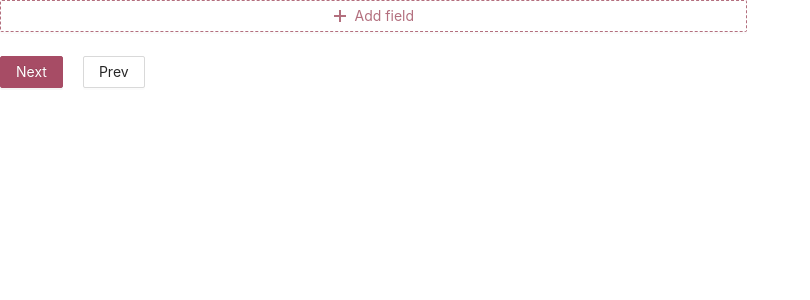
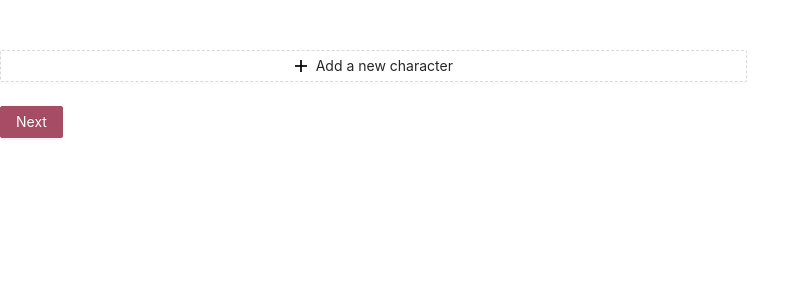
Before and after one commit to CS601-F21/side-project-mialsy, a React (Create React App) app in the folder client/: page /test in a window 1280 px wide. Shown: the top 300 px of the page, without its empty margins (0-810 px from the left). Built offline with nearby package versions, Linux system fonts and the light colour scheme.

Commit message:
refactor

```diff
--- a/client/src/components/Home.js
+++ b/client/src/components/Home.js
@@ -4,15 +4,17 @@ import { Link } from "react-router-dom";
 
 const Home = () => {
     return (
-        <div>
-            <div>Welcome to CoC Game Helper App!</div>
-            <Button>
-                <Link to="/newgame"> Create a game </Link>
-            </Button>
+        <div style={{ margin: 30 }}>
+            <h4>Welcome to CoC Game Helper App!</h4>
+            <div>
+                <Button>
+                    <Link to="/newgame"> Create a game </Link>
+                </Button>
+            </div>
             or
-            <Button>
-                Enter a existing game
-            </Button>
+            <div>
+                Enter a existing game - You will need a link from your friend.
+            </div>
         </div>
     );
 }
--- a/client/src/components/creation/CreateCharacterStep.js
+++ b/client/src/components/creation/CreateCharacterStep.js
@@ -60,7 +60,7 @@ const CreateCharacterStep = (props) => {
                                 fieldKey={[fieldKey, 'hp']}
                                 rules={[{ required: true, message: 'Please input hit point' }]}
                             >
-                                <InputNumber min={0} max={100}/>
+                                <InputNumber min={0} max={100} />
                             </Form.Item>
 
                             <Form.Item
@@ -70,7 +70,7 @@ const CreateCharacterStep = (props) => {
                                 fieldKey={[fieldKey, 'mp']}
                                 rules={[{ required: true, message: 'Please input magic point' }]}
                             >
-                                <InputNumber min={0} max={100}/>
+                                <InputNumber min={0} max={100} />
                             </Form.Item>
 
                             <Form.Item
@@ -80,7 +80,7 @@ const CreateCharacterStep = (props) => {
                                 fieldKey={[fieldKey, 'sanity']}
                                 rules={[{ required: true, message: 'Please input sanity' }]}
                             >
-                                <InputNumber min={0} max={100}/>
+                                <InputNumber min={0} max={100} />
                             </Form.Item>
 
                             <Form.Item
@@ -90,7 +90,7 @@ const CreateCharacterStep = (props) => {
                                 fieldKey={[fieldKey, 'luck']}
                                 rules={[{ required: true, message: 'Please input luck' }]}
                             >
-                                <InputNumber min={0} max={100}/>
+                                <InputNumber min={0} max={100} />
                             </Form.Item>
 
                             <Form.Item
@@ -112,7 +112,7 @@ const CreateCharacterStep = (props) => {
                     ))}
                     <Form.Item>
                         <Button type="dashed" onClick={() => add()} block icon={<PlusOutlined />}>
-                            Add field
+                            Add a new character
                         </Button>
                     </Form.Item>
                 </>
@@ -125,7 +125,7 @@ const CreateCharacterStep = (props) => {
         players.map((player) => {
             const sex = player["sex"];
             const name = player["name"];
-            const avatarUrl = (!sex || sex === "other") ?  `https://avatars.dicebear.com/api/pixel-art/${name}.svg` :
+            const avatarUrl = (!sex || sex === "other") ? `https://avatars.dicebear.com/api/pixel-art/${name}.svg` :
                 `https://avatars.dicebear.com/api/${sex}/${name}.svg`;
             player["isKeeper"] = false
             player["occupied"] = false
@@ -142,7 +142,7 @@ const CreateCharacterStep = (props) => {
     }
 
     return (
-        <FormPrototype next={props.next} prev={props.prev} content={content} onFinish={onFinish}/>
+        <FormPrototype next={props.next} prev={props.prev} content={content} onFinish={onFinish} />
     );
 }
 
--- a/client/src/components/creation/CreateGamePage.js
+++ b/client/src/components/creation/CreateGamePage.js
@@ -3,7 +3,7 @@ import React, { useState } from "react";
 import CreateCharacterStep from "./CreateCharacterStep";
 import CreateKeeperStep from "./CreateKeeperStep";
 import InputGameInfoStep from "./InputGameInfoStep";
-import GameLinkStep  from "./GameLinkStep";
+import GameLinkStep from "./GameLinkStep";
 
 const { Step } = Steps;
 
@@ -24,7 +24,7 @@ const CreateGamePage = () => {
             content: <InputGameInfoStep next={next} />,
         }, {
             title: 'Input Your Infomation',
-            content: <CreateKeeperStep next={next} prev={prev}/>,
+            content: <CreateKeeperStep next={next} prev={prev} />,
         }, {
             title: 'Create Characters',
             content: <CreateCharacterStep next={next} prev={prev} />,
@@ -35,10 +35,10 @@ const CreateGamePage = () => {
     ];
 
     return (
-        <div>
+        <div style={{margin: 50}}>
             <Steps current={current}>
                 {steps.map(item => (
-                <Step key={item.title} title={item.title} />
+                    <Step key={item.title} title={item.title} />
                 ))}
             </Steps>
 
--- a/client/src/components/creation/CreateKeeperStep.js
+++ b/client/src/components/creation/CreateKeeperStep.js
@@ -40,7 +40,7 @@ const CreateKeeperStep = (props) => {
     }
 
     return (
-        <FormPrototype next={props.next} prev={props.prev} content={content} onFinish={onFinish}/>
+        <FormPrototype next={props.next} prev={props.prev} content={content} onFinish={onFinish} />
     );
 }
 
--- a/client/src/components/creation/FormPrototype.js
+++ b/client/src/components/creation/FormPrototype.js
@@ -13,7 +13,7 @@ const FormPrototype = (props) => {
     };
 
     return (
-        <div>
+        <div style={{marginTop: 50}}>
             <Form
                 {...formItemLayout}
                 layout="horizontal"
@@ -25,13 +25,9 @@ const FormPrototype = (props) => {
                 <Form.Item
                 >
                     <div>
-                    <Button type="primary" htmlType="submit">
-                        Next
-                    </Button>
-                    {
-                        props.prev &&
-                        <Button style={{marginLeft: 20}} onClick={() => props.prev()}>Prev</Button>
-                    }
+                        <Button type="primary" htmlType="submit">
+                            Next
+                        </Button>
                     </div>
                 </Form.Item>
 
--- a/client/src/components/creation/GameLinkStep.js
+++ b/client/src/components/creation/GameLinkStep.js
@@ -1,6 +1,8 @@
-import { Button } from "antd";
+import { Button, Typography } from "antd";
 import React from "react";
 import { useNavigate } from 'react-router-dom';
+
+const { Paragraph } = Typography;
 
 const GameLinkStep = () => {
 
@@ -12,12 +14,14 @@ const GameLinkStep = () => {
 
     const onClick = () => {
         navigate(`../ingame/${encodedGameId}`,
-        {state: { plName: sessionStorage.getItem("kpName"),plId: sessionStorage.getItem("kpId"), isKeeper: true}})
+            { state: { plName: sessionStorage.getItem("kpName"), plId: sessionStorage.getItem("kpId"), isKeeper: true } })
     }
+
+    const sharedUrl = `localhost:3000/game/${encodedGameId}`;
 
     return (
         <div>
-            <h2>You can share the game with the link: {`localhost:3000/game/${encodedGameId}`} </h2>
+            <div>You can share the game with the link: <Paragraph copyable={{ text: sharedUrl }}>{sharedUrl}</Paragraph></div>
             <Button type="primary" onClick={onClick}>Join Game</Button>
         </div>
     );
--- a/client/src/components/creation/InputGameInfoStep.js
+++ b/client/src/components/creation/InputGameInfoStep.js
@@ -36,7 +36,7 @@ const InputGameInfoStep = (props) => {
     }
 
     return (
-        <FormPrototype next={props.next} content={content} onFinish={onFinish}/>
+        <FormPrototype next={props.next} content={content} onFinish={onFinish} />
     );
 }
 
--- a/client/src/components/ingame/DiceButtons.js
+++ b/client/src/components/ingame/DiceButtons.js
@@ -11,14 +11,14 @@ const DiceButtons = (props) => {
     const gameId = props.gameId;
 
     const handleDiceRolling = (diceType) => {
-        rollADie({element: document.getElementById('dice-roll'), numberOfDice:1, callback:() => {}});
-        stompClient.send(`/app/dice/${gameId}`, {}, JSON.stringify({'diceType' : diceType, 'byId': plId}));
+        rollADie({ element: document.getElementById('dice-roll'), numberOfDice: 1, callback: () => { } });
+        stompClient.send(`/app/dice/${gameId}`, {}, JSON.stringify({ 'diceType': diceType, 'byId': plId }));
     }
 
     return (
         <Affix>
             <h4>Roll dice here</h4>
-            {dices.map(dice => <Button style={{marginLeft: 2}} type="primary" onClick={() => handleDiceRolling(dice)}>{dice}</Button>)}
+            {dices.map(dice => <Button style={{ marginLeft: 2 }} type="primary" onClick={() => handleDiceRolling(dice)}>{dice}</Button>)}
         </Affix>
 
     )
--- a/client/src/components/preview/PreviewGame.js
+++ /dev/null
@@ -1,9 +0,0 @@
-const PreviewGame = () => {
-    return (
-        <div>
-            Preview Game
-        </div>
-    );
-}
-
-export default PreviewGame;
```
Also changed, not shown: client/src/App.js (+7 -7 lines), client/src/components/ingame/InGamePage.js (+19 -19 lines), client/src/components/main/GameMainPage.js (+2 -5 lines). Lines whose indentation alone changed are shown as unchanged.
